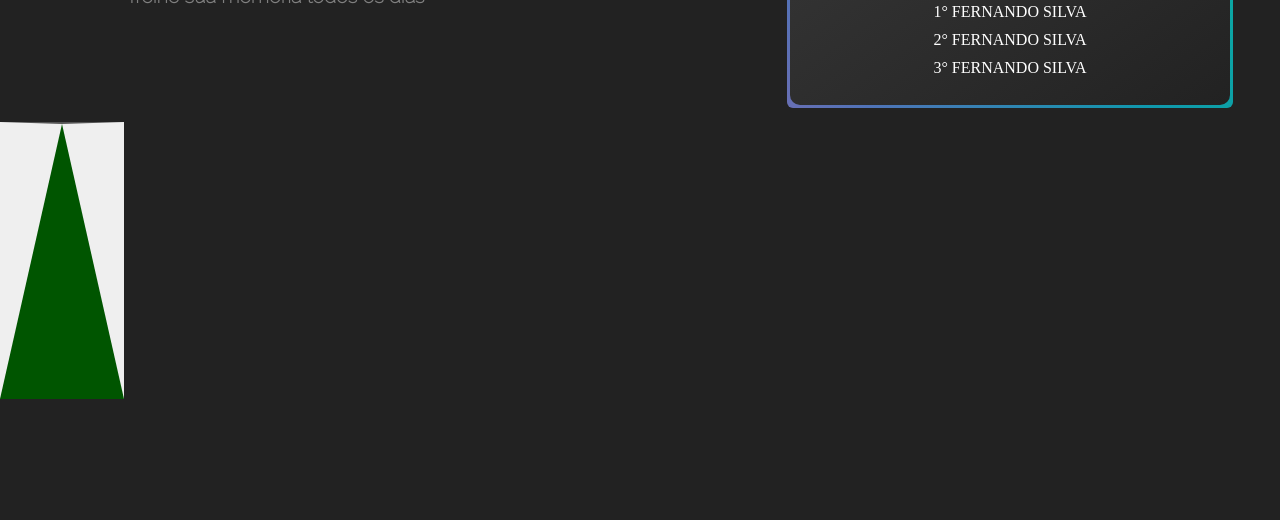
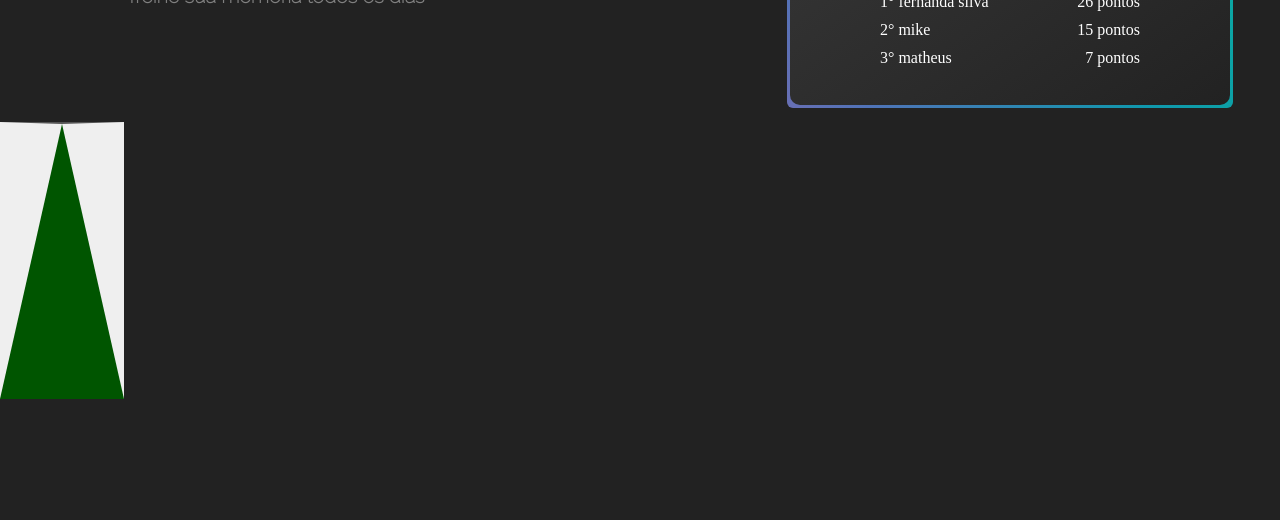
Before and after one commit to claudio-inacio/jogo-da-memoria, a website: page index.html in a window 1280 px wide. Shown: the part 280-800 px from the top of the page. Drawn offline with Linux system fonts and the light colour scheme.

Commit message:
DOCS: iinstalacao do prettier apra identacao automatica do codigo

```diff
--- a/index.html
+++ b/index.html
@@ -1,61 +1,73 @@
-<!DOCTYPE html>
+<!doctype html>
 
 <html lang="en">
-
   <head>
-    <meta charset="UTF-8">
-    <meta name="viewport" content="width=device-width, initial-scale=1.0">
-    <link rel="stylesheet" href="src/css/style.css">
-    <title > Memorize Colors</title>
+    <meta charset="UTF-8" />
+    <meta name="viewport" content="width=device-width, initial-scale=1.0" />
+    <link rel="stylesheet" href="src/css/style.css" />
+    <title>Memorize Colors</title>
   </head>
   <body>
     <header id="cabecalho">
       <section id="tittle-container">
-
         <h1 id="game-tittle" class="rainbow-text">Memorize Colors</h1>
         <h4 id="game-sub-tittle">Treine sua memoria todos os dias</h4>
       </section>
 
-
-
-            <section id="placar-container" >
+      <section id="placar-container">
         <div id="placar-component" class="gradient-border">
           <div id="placar-tittle">
             <h2>PONTUAÇÃO</h2>
           </div>
                  <section id="pontuacoes">
             <div id="pontuacao-atual" class="pontuacao-item">
-
-                            <h3>PARTIDA ATUAL:  15</h3>
+              <h3>PARTIDA ATUAL: 15</h3>
               <b></b>
             </div>
             <div class="pontuacao-item">
-                            <h5>
-                                ULTIMA PONTUAÇÃO: 6
-                            </h5>
-
+              <h5>ULTIMA PONTUAÇÃO: 6</h5>
             </div>
           </section>
-                       <div  class="gold-tittle" id="placar-tittle">
+          <div class="gold-tittle" id="placar-tittle">
             <h2>TOP 3</h2>
           </div>
           <section class="" id="historico-pontuacoes">
-                            <ol class="lista-pontuacao">
-                                <li>
-                                    1° FERNANDO SILVA
+            <ol id="lista-historico-pontuacao">
+              <li id="item-historico-pontuacao">
+                <div id="historico-nome-pontuador">
+                  <p>1° fernanda silva</p>
+                </div>
+                <div id="historico-quantidade-pontos">
+                  <p>26 pontos</p>
+                </div>
               </li>
-                                <li>
-                                    2° FERNANDO SILVA
+              <li id="item-historico-pontuacao">
+                <div id="historico-nome-pontuador">
+                  <p>2° mike</p>
+                </div>
+                <div id="historico-quantidade-pontos">
+                  <p>15 pontos</p>
+                </div>
               </li>
-                                <li>
-                                    3° FERNANDO SILVA
+              <li id="item-historico-pontuacao">
+                <div id="historico-nome-pontuador">
+                  <p>3° matheus</p>
+                </div>
+                <div id="historico-quantidade-pontos">
+                  <p>7 pontos</p>
+                </div>
               </li>
             </ol>
           </section>
+        </div>
       </section>
     </header>
     <main>
-    <button class="triangulo-cima triangulo-cima-apagado" id="1" aria-label="Botão de cima"></button>
+      <button
+        class="triangulo-cima triangulo-cima-apagado"
+        id="1"
+        aria-label="Botão de cima"
+      ></button>
     </main>
   </body>
 </html>
--- a/package.json
+++ b/package.json
@@ -13,6 +13,7 @@
     "@babel/preset-typescript": "^7.27.1",
     "@jest/globals": "^30.1.2",
     "jest": "^30.1.3",
+    "prettier": "^3.6.2",
     "typescript": "^5.9.2"
   },
   "dependencies": {
--- a/src/css/style.css
+++ b/src/css/style.css
@@ -2,36 +2,33 @@
 @import url('https://fonts.googleapis.com/css2?family=Roboto:wght@400;700&display=swap');
 
 /* reset css */
-*{
+* {
   margin: 0px;
   padding: 0px;
 }
 
-
-body{
+body {
   display: flex;
   flex-direction: column;
   background-color: rgba(0, 0, 0, 0.868);
   color: white;
 }
 
-div{
-
+div {
   display: flex;
   justify-content: center;
-
 }
 
 /* TIULO E PLACAR DE PONTUAÇÕES */
 
-#cabecalho{
+#cabecalho {
   display: flex;
   flex-direction: row;
   justify-content: space-between;
   align-items: center;
 }
 
-#tittle-container{
+#tittle-container {
   width: 30%;
   padding-top: 40px;
   margin-left: 100px;
@@ -46,7 +43,7 @@ div{
   align-items: center;
 }
 
-#game-tittle{
+#game-tittle {
   font-family: 'Raleway', sans-serif;
   font-weight: bolder;
   color: gray;
@@ -54,7 +51,7 @@ div{
   font-size: 70px;
   font-weight: 600;
 }
-#game-sub-tittle{
+#game-sub-tittle {
   font-family: 'Raleway', sans-serif;
   font-weight: bolder;
   color: gray;
@@ -63,7 +60,7 @@ div{
   font-weight: 600;
 }
 
-#placar-container{
+#placar-container {
   min-width: 400px;
   width: 100%;
   height: 300px;
@@ -74,7 +71,7 @@ div{
   justify-content: flex-end;
 }
 
-#placar-component{
+#placar-component {
   min-width: 400px;
   width: 30%;
   padding: 20px;
@@ -87,7 +84,7 @@ div{
   height: 300px;
 }
 
-#placar-tittle{
+#placar-tittle {
   background: linear-gradient(145deg, #3b3b3b, #222222);
   text-align: center;
   font-family: 'Roboto', sans-serif;
@@ -96,10 +93,10 @@ div{
   width: 80%;
   box-shadow: 0 8px 15px rgba(0, 0, 0, 0.5);
 }
-#placar-tittle.gold-tittle{
+#placar-tittle.gold-tittle {
   background: linear-gradient(145deg, #d4af37, #f5c731, #c8a300);
 }
-#pontuacoes{
+#pontuacoes {
   width: 80%;
   text-align: center;
   font-family: 'Roboto', sans-serif;
@@ -109,39 +106,42 @@ div{
   margin: 5px;
   margin-bottom: 25px;
   padding: 5px;
-
 }
-#pontuacao-atual{
+#pontuacao-atual {
   margin: 15px 0px;
 }
-.pontuacao-item{
+.pontuacao-item {
   display: flex;
   flex-direction: row;
   margin: 5px;
   align-items: center;
 }
 
-#historico-pontuacoes{
+#historico-pontuacoes {
   /* border: 1px wheat solid ; */
   text-align: center;
- padding: 10px;
+  padding: 5px;
   margin-top: 20px;
   width: 70%;
 }
 
-.lista-pontuacao{
+#lista-historico-pontuacao {
   list-style: none;
-    padding: 5px;
+  /* padding: 5px; */
 }
 
-li{
-    margin: 10px
+#item-historico-pontuacao {
+  margin: 10px;
+  /* background-color: #07b39b; */
+  display: flex;
+  justify-content: space-between;
+}
+#historico-nome-pontuador {
+}
+#historico-quantidade-pontos {
 }
 
-
-
-.triangulo-cima{
-
+.triangulo-cima {
   width: 0px;
   height: 0px;
   border-left: 62.5px solid transparent;
@@ -149,95 +149,87 @@ li{
   cursor: pointer;
 }
 
-.triangulo-cima-aceso{
-    transition: all .6s;
+.triangulo-cima-aceso {
+  transition: all 0.6s;
   border-bottom: 375px solid rgb(0, 177, 0);
 }
 
-.triangulo-cima-apagado{
+.triangulo-cima-apagado {
   border-bottom: 275px solid rgb(0, 85, 0);
 }
 
-
-
-
-
-
 .gradient-border {
-
   --borderWidth: 3px;
-    background: #1D1F20;
+  background: #1d1f20;
   position: relative;
   border-radius: var(--borderWidth);
-
 }
 
 .gradient-border:after {
-
   content: '';
   position: absolute;
   top: calc(-1 * var(--borderWidth));
   left: calc(-1 * var(--borderWidth));
   height: calc(100% + var(--borderWidth) * 2);
   width: calc(100% + var(--borderWidth) * 2);
-    background: linear-gradient(60deg, #f79533, #f37055, #ef4e7b, #a166ab, #5073b8, #1098ad, #07b39b, #6fba82);
+  background: linear-gradient(
+    60deg,
+    #f79533,
+    #f37055,
+    #ef4e7b,
+    #a166ab,
+    #5073b8,
+    #1098ad,
+    #07b39b,
+    #6fba82
+  );
   border-radius: calc(2 * var(--borderWidth));
   z-index: -1;
   animation: animatedgradient 3s ease alternate infinite;
   background-size: 300% 300%;
-
 }
 
 @keyframes animatedgradient {
-
   0% {
-
     background-position: 0% 50%;
-
   }
 
   50% {
-
     background-position: 100% 50%;
-
   }
 
   100% {
-
     background-position: 0% 50%;
-
   }
-
 }
 
 .rainbow-text {
-
-    background-image: repeating-linear-gradient(45deg, violet, indigo, blue, green, yellow, orange, red);
+  background-image: repeating-linear-gradient(
+    45deg,
+    violet,
+    indigo,
+    blue,
+    green,
+    yellow,
+    orange,
+    red
+  );
   background-size: 800% 800%;
   -webkit-background-clip: text;
   -webkit-text-fill-color: transparent;
   animation: rainbow 8s ease infinite;
-
 }
 
 @keyframes rainbow {
-
   0% {
-
     background-position: 0% 50%;
-
   }
 
   50% {
-
     background-position: 100% 25%;
-
   }
 
   100% {
-
     background-position: 0% 50%;
-
   }
-
 }
```
Also changed, not shown: 2 other files. Lines whose indentation alone changed are shown as unchanged.
